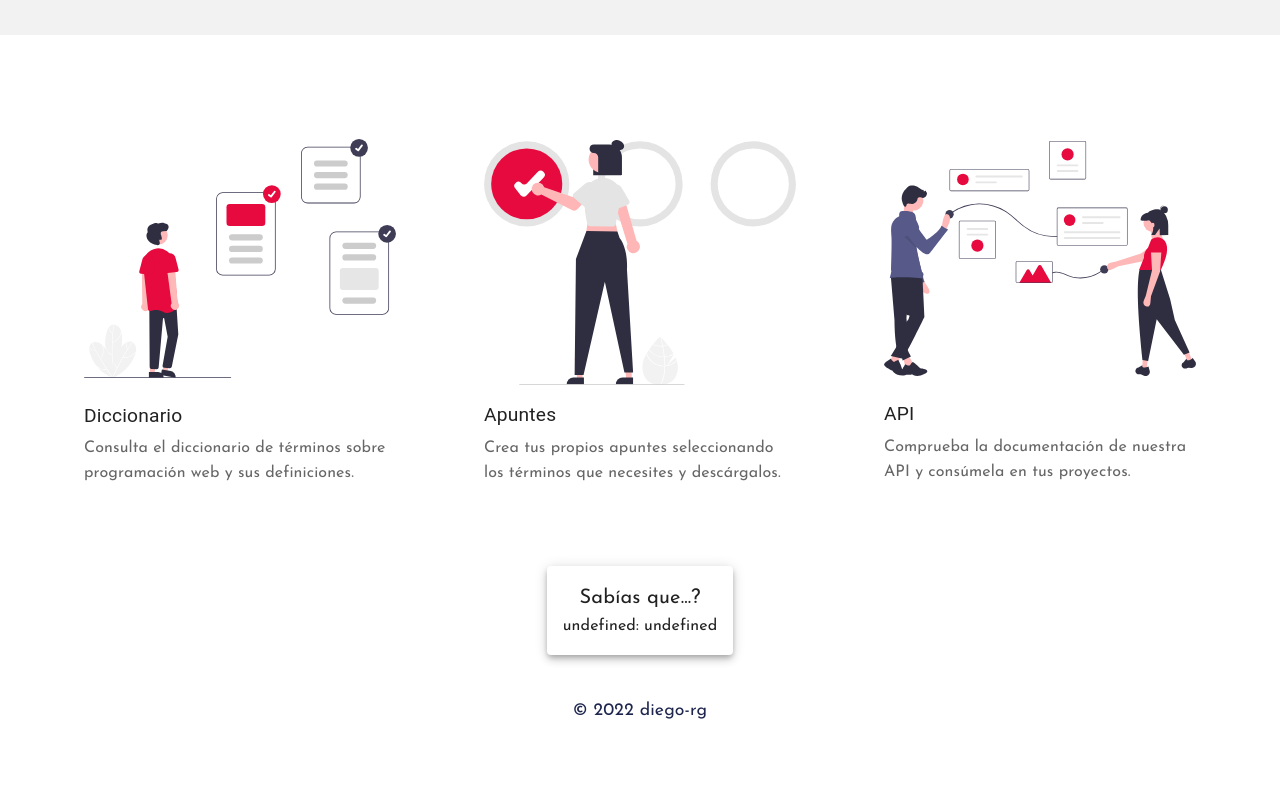
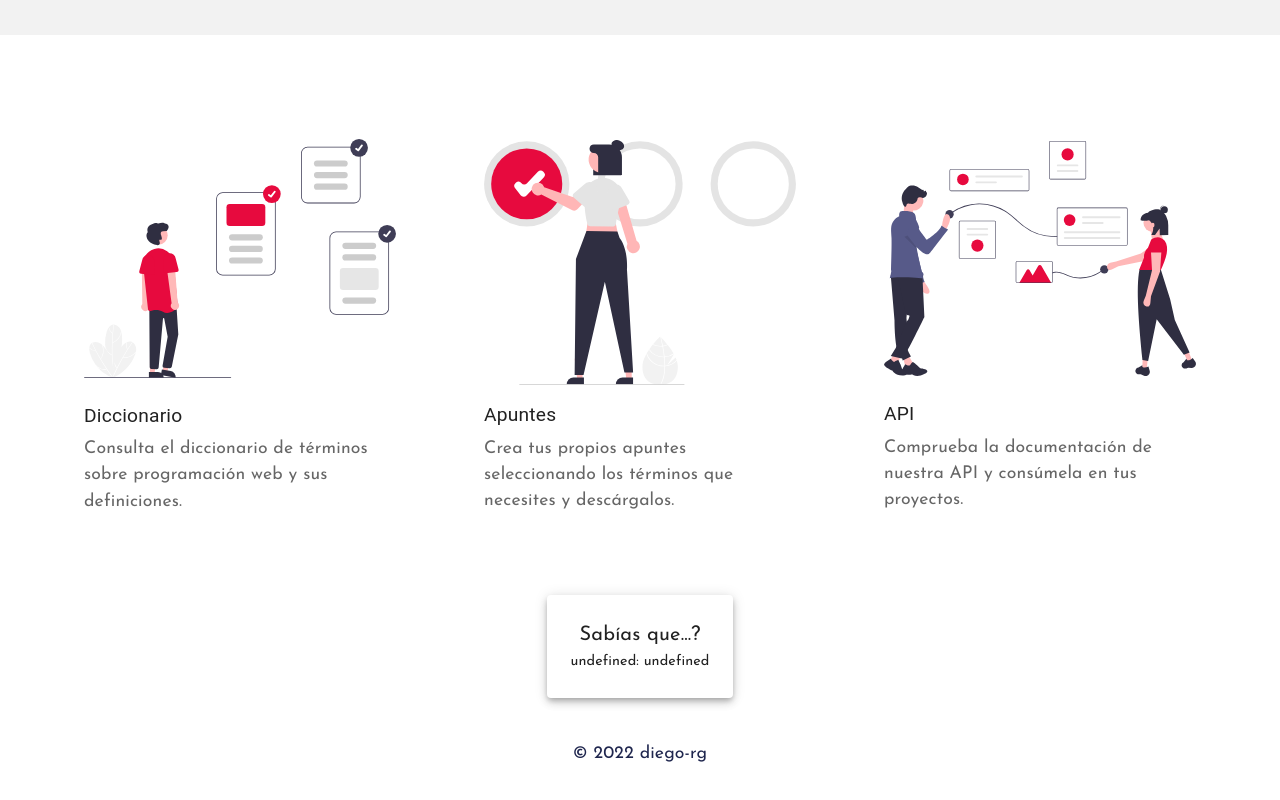
Before and after one commit to diego-rg/react-diccionario-programacion, a React (Create React App) app: page / in a window 1280 px wide. Shown: the part 824-1624 px from the top of the page. Before the commit the page ends 1591 px from the top, so only its background shows below. Built offline with nearby package versions, Linux system fonts and the light colour scheme; no server answers.

Commit message:
font size body1

```diff
--- a/src/components/DidYouKnow.js
+++ b/src/components/DidYouKnow.js
@@ -15,7 +15,7 @@ const DidYouKnow = ({ random }) => {
         textAlign: "center",
         maxWidth: { xs: "82.23vw", md: 250 },
         maxHeight: { xs: 150, md: 150 },
-        padding: 2,
+        padding: 3,
         display: "flex",
         flexDirection: "column",
         alignItems: "center",
--- a/src/components/ShowSections.js
+++ b/src/components/ShowSections.js
@@ -36,7 +36,7 @@ const ShowSections = () => {
                 <Typography gutterBottom variant="body2" component="h2">
                   Diccionario
                 </Typography>
-                <Typography variant="subtitle2" color="text.secondary">
+                <Typography variant="body1" color="text.secondary">
                   Consulta el diccionario de términos sobre programación web y
                   sus definiciones.
                 </Typography>
@@ -65,7 +65,7 @@ const ShowSections = () => {
                 <Typography gutterBottom variant="body2" component="h2">
                   Apuntes
                 </Typography>
-                <Typography variant="subtitle2" color="text.secondary">
+                <Typography variant="body1" color="text.secondary">
                   Crea tus propios apuntes seleccionando los términos que
                   necesites y descárgalos.
                 </Typography>
@@ -94,7 +94,7 @@ const ShowSections = () => {
                 <Typography gutterBottom variant="body2" component="h2">
                   API
                 </Typography>
-                <Typography variant="subtitle2" color="text.secondary">
+                <Typography variant="body1" color="text.secondary">
                   Comprueba la documentación de nuestra API y consúmela en tus
                   proyectos.
                 </Typography>
--- a/src/themes/mainTheme.js
+++ b/src/themes/mainTheme.js
@@ -35,7 +35,7 @@ let mainTheme = createTheme({
           },
           style: {
             fontFamily: "Josefin Sans",
-            fontSize: "1rem",
+            fontSize: "0.9rem",
           },
         },
         {
```
